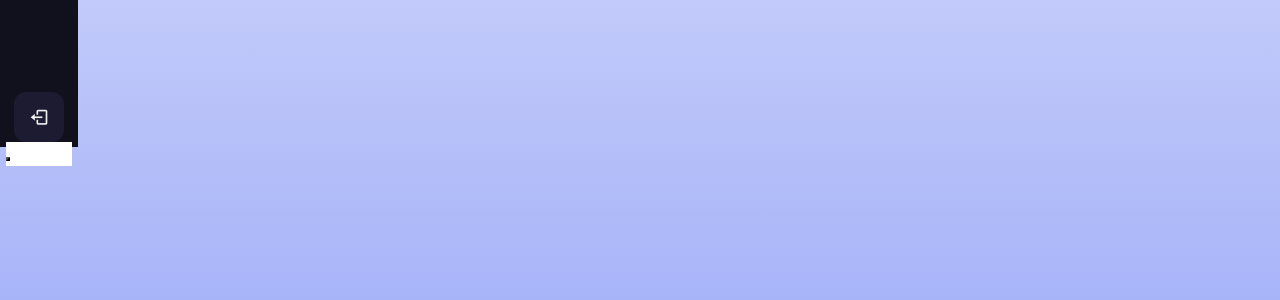
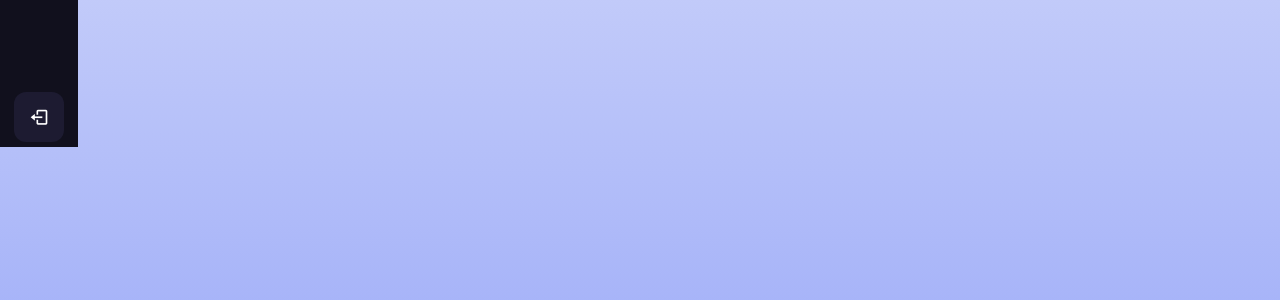
Before and after one commit to laksh0820/Collaborative-Calendar-for-Event-Scheduling, a Flask app: page / in a window 1280 px wide. Shown: the part 653-953 px from the top of the page. Run offline with Flask 3, Linux system fonts and the light colour scheme; a user stored in the database is signed in.

Commit message:
Minor Fix in Logout In sidebar

```diff
--- a/Project/templates/base.html
+++ b/Project/templates/base.html
@@ -138,11 +138,9 @@
                 <div class="name">{{ current_user.name }}</div>
               </div>
             </div>
-            <form action="{{ url_for('signout') }}" method="GET">
-              <button style="color: #eee;">
-                <i class="bx bx-log-out" id="log_out"></i>
-              </button>
-            </form>
+            <a href="{{ url_for('signout') }}" style="color: white;">
+              <i class="bx bx-log-out" id="log_out"></i>
+            </a>
           </div>
         </div>
         {% endif %}
```
